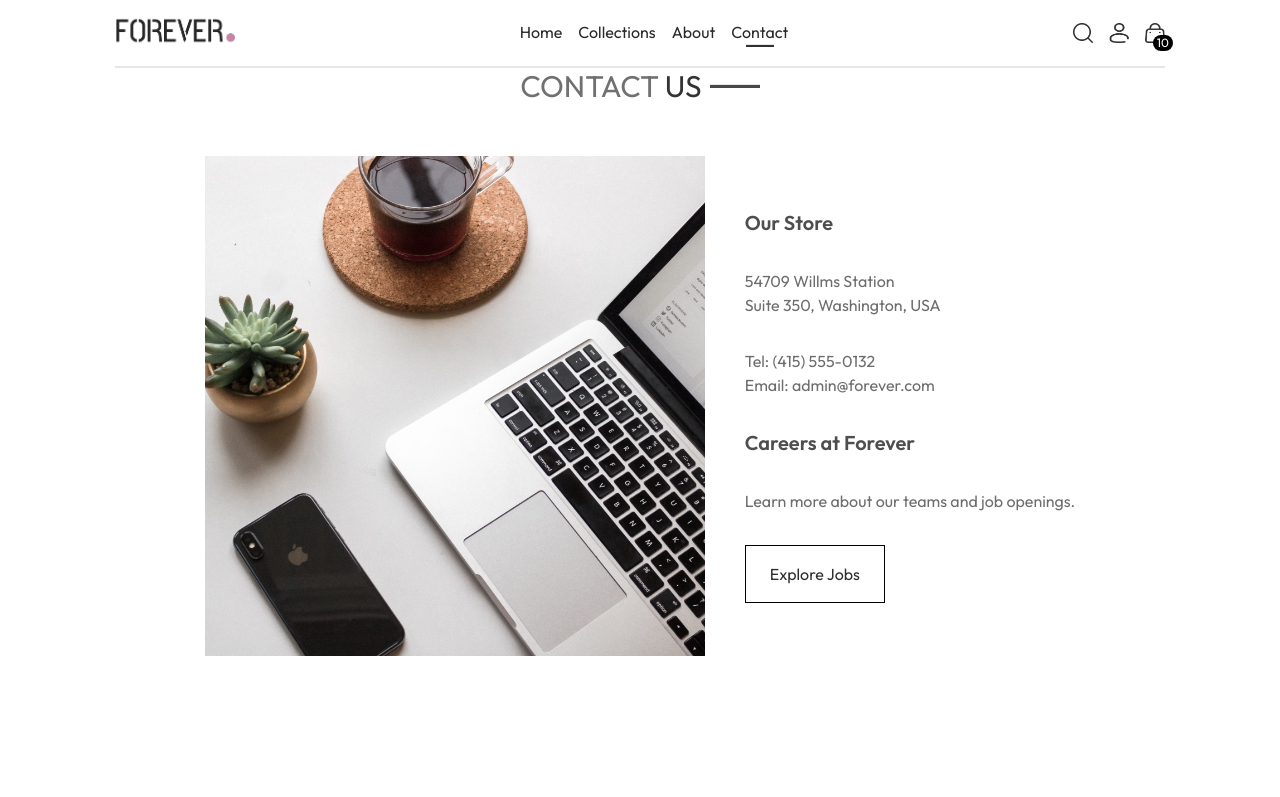
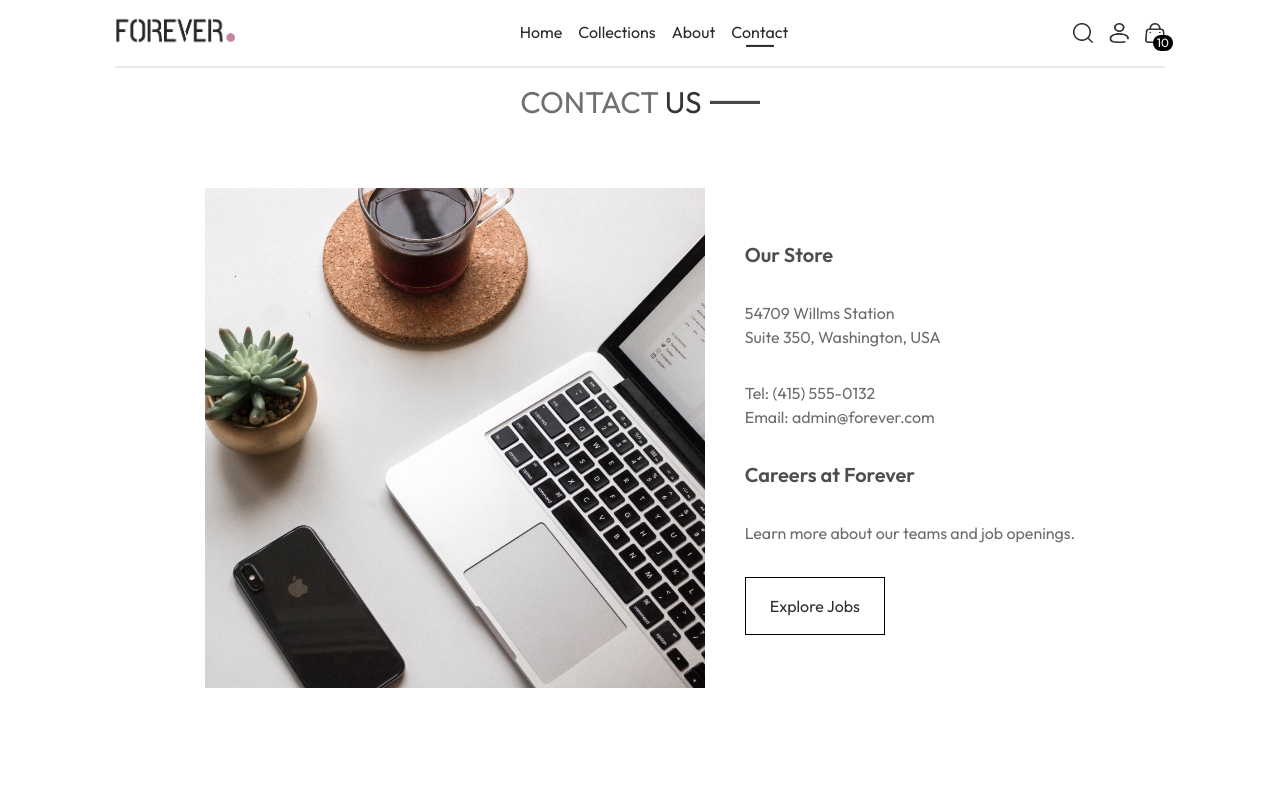
Before and after one commit to ShriganeshBhandari09/Ecommerce-App, a React (Vite) app: page /contact in a window 1280 px wide. Shown: the top 797 px of the page. Built offline with nearby package versions, Linux system fonts and the light colour scheme.

Commit message:
Made Some Minor Changes

```diff
--- a/src/Pages/Contact.jsx
+++ b/src/Pages/Contact.jsx
@@ -6,7 +6,9 @@ import Title from "../components/title";
 const Contact = () => {
   return (
     <div className="border-t-2 ">
-      <Title titleOne={"Contact"} titleTwo={"Us"} />
+      <div className="p-4">
+        <Title titleOne={"Contact"} titleTwo={"Us"} />
+      </div>
 
       <div className="flex justify-center items-center gap-5 flex-col sm:flex-row sm:gap-10 sm:p-10 mb-20">
         <div>
```
